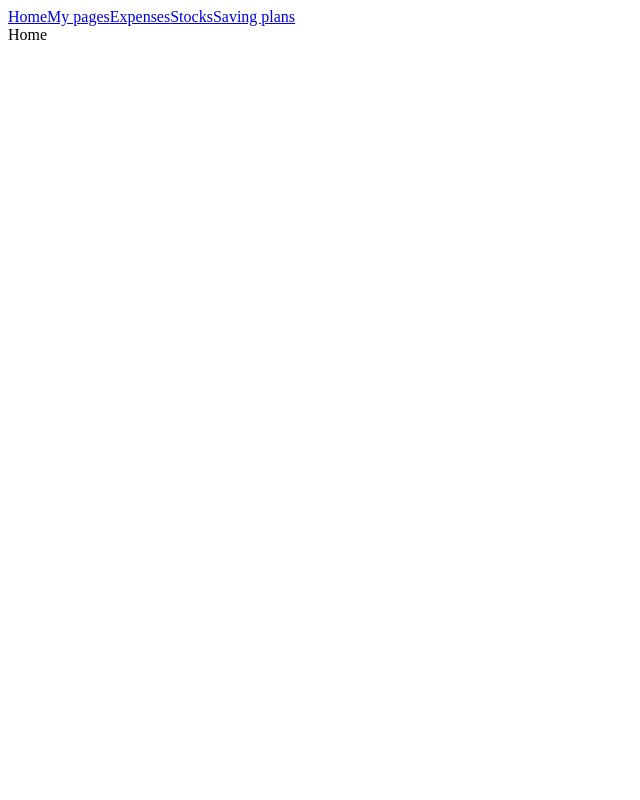
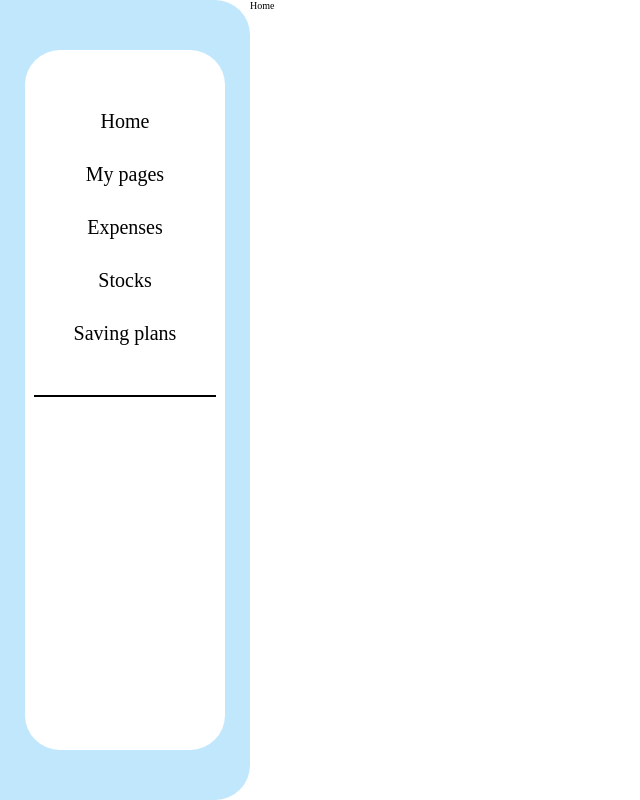
Before and after one commit to dylanR96/my-expenses, a React (Vite) app: page / in a window 1280 px wide. Shown: the whole page, without its empty margins (0-640 px from the left). Built offline with nearby package versions, Linux system fonts and the light colour scheme.

Commit message:
Addded more style and structure, testing useState for navigation menu

```diff
--- a/src/App.css
+++ b/src/App.css
@@ -0,0 +1,61 @@
+* {
+  margin: 0;
+  padding: 0;
+}
+
+html {
+  font-size: 10px;
+}
+
+.main {
+  max-width: 1280px;
+  margin: auto;
+  display: flex;
+}
+
+.main__navigation {
+  background-color: #c1e7fc;
+  display: flex;
+  justify-content: center;
+  height: 100svh;
+  width: 25rem;
+  border-radius: 0px 35px 35px 0px;
+}
+
+.main__navigation-container {
+  background-color: white;
+  display: flex;
+  flex-direction: column;
+  align-items: center;
+  gap: 5rem;
+  width: 20rem;
+  border-radius: 35px;
+  margin-top: 5rem;
+  margin-bottom: 5rem;
+}
+
+.main__upper-navigation {
+  display: flex;
+  flex-direction: column;
+  align-items: center;
+  margin-top: 6rem;
+  gap: 3rem;
+  font-size: 2rem;
+  color: black;
+}
+
+.main_nav-links {
+  text-decoration: none;
+  color: black;
+}
+
+.main__nav-divider {
+  border: 1px solid black;
+  width: 18rem;
+}
+
+.main__lower-navigation {
+  display: flex;
+  flex-direction: column;
+  gap: 3rem;
+}
--- a/src/componenets/Navigation.jsx
+++ b/src/componenets/Navigation.jsx
@@ -8,21 +8,48 @@ function Navigation() {
   const lowerMenu = () => {
     setTest(true);
   };
+
+  const removeMenu = () => {
+    setTest(false);
+  };
+
   return (
     <>
       <aside className="main__navigation">
         <div className="main__navigation-container">
-          <nav>
-            <Link to="/">Home</Link>
-            <Link to="/myPages">My pages</Link>
-            <Link to="/expenses" onClick={lowerMenu}>
+          <nav className="main__upper-navigation">
+            <Link className="main_nav-links" to="/" onClick={removeMenu}>
+              Home
+            </Link>
+            <Link className="main_nav-links" to="/myPages" onClick={removeMenu}>
+              My pages
+            </Link>
+            <Link className="main_nav-links" to="/expenses" onClick={lowerMenu}>
               Expenses
             </Link>
-            <Link to="/stocks">Stocks</Link>
-            <Link to="/savingPlan">Saving plans</Link>
+            <Link className="main_nav-links" to="/stocks" onClick={removeMenu}>
+              Stocks
+            </Link>
+            <Link
+              className="main_nav-links"
+              to="/savingPlan"
+              onClick={removeMenu}
+            >
+              Saving plans
+            </Link>
           </nav>
           <div className="main__nav-divider"></div>
-          <div>{test ? <div>hello</div> : <div></div>}</div>
+          <div>
+            {test ? (
+              <div className="main__lower-navigation">
+                <button>My expenses</button>
+                <button>Total expenses</button>
+                <button>Total savings</button>
+              </div>
+            ) : (
+              <div></div>
+            )}
+          </div>
         </div>
       </aside>
     </>
```
